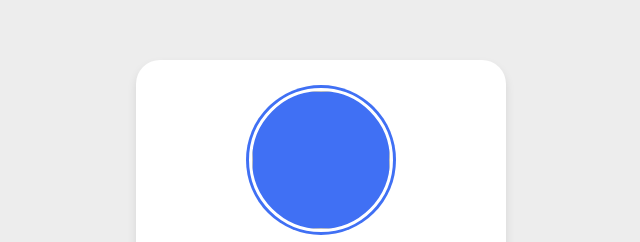
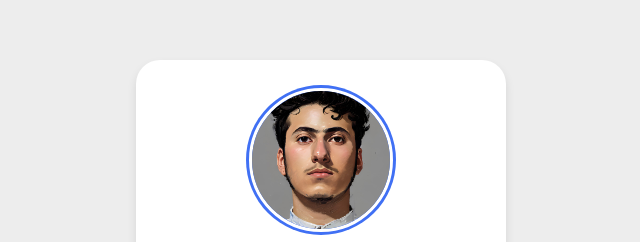
Before and after one commit to rgameche/rgameche.github.io, a plain HTML site: page index.html in a window 1280 px wide. Shown: the part 151-393 px from the top of the page, without its empty margins (319-959 px from the left). Drawn offline with nearby package versions, Linux system fonts and the light colour scheme; a web font is replaced by a local one.

Commit message:
Add files via upload

```diff
--- a/index.html
+++ b/index.html
@@ -11,7 +11,7 @@
 <body>
     <div class="profile-card">
         <div class="image">
-            <img src="./pics/1671154986508.jpg" alt="">
+            <img src="./1671154986508.jpg" alt="">
         </div>
         <div class="text-data">
             <span class="name">Ramzi Gameche</span>
```
Also changed, not shown: 1671154986508.jpg (added).
